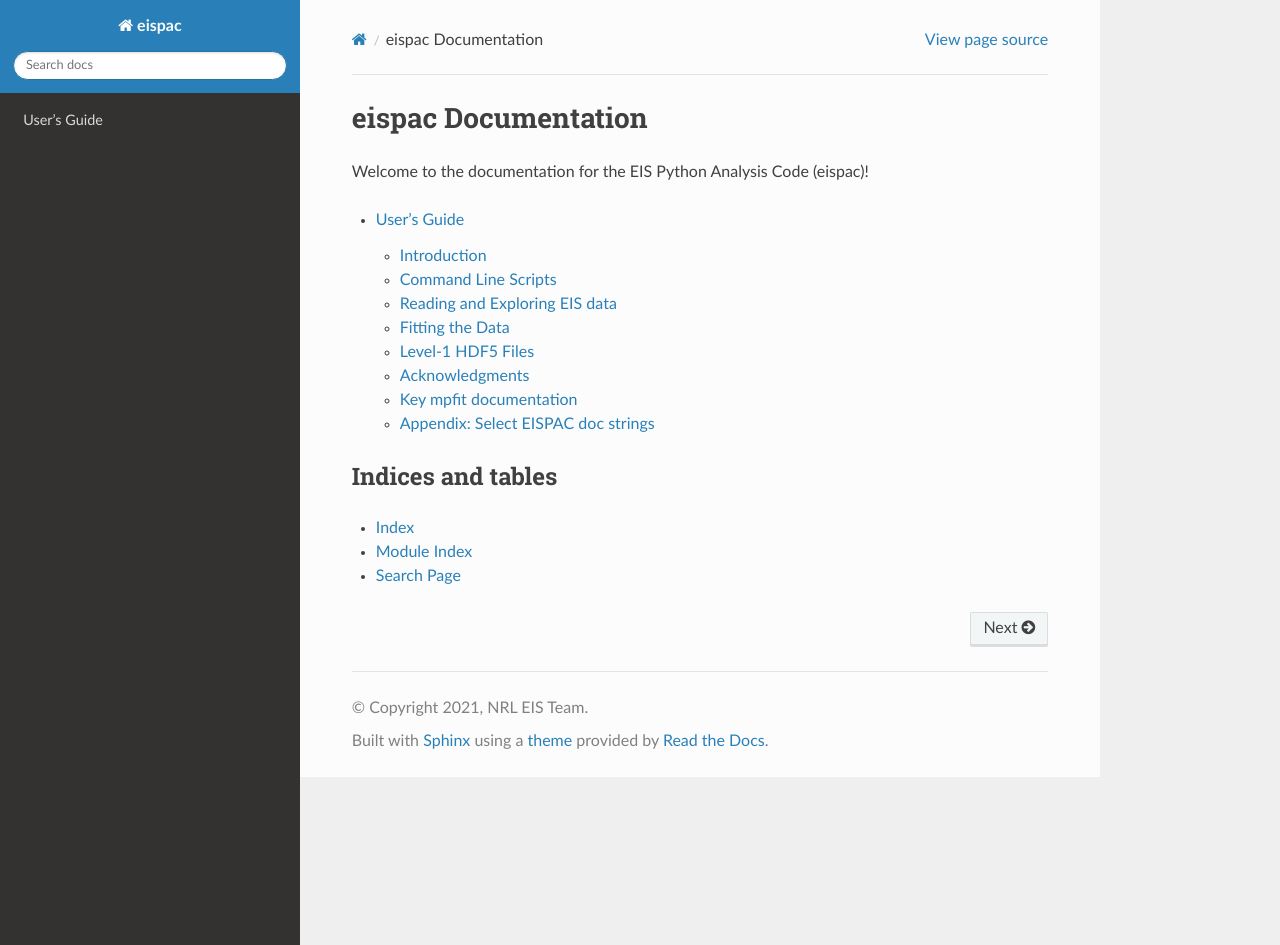
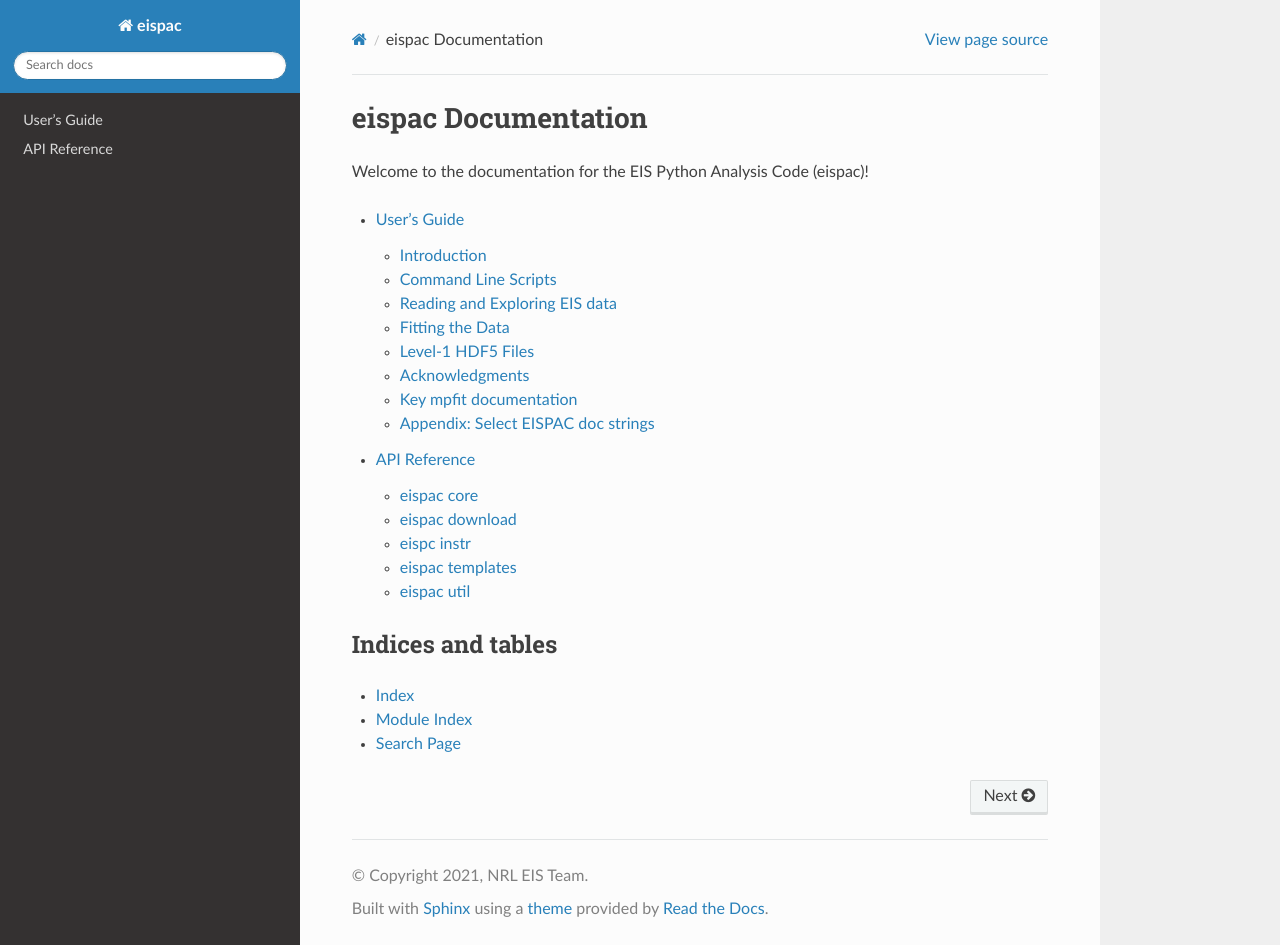
Before and after one commit to USNavalResearchLaboratory/eispac, a Sphinx documentation site: the page built from docs/index.rst, in a window 1280 px wide and 945 px high. Built offline with Sphinx 7.4.7 and the Read the Docs theme 2.0.0, drawn with Linux system fonts in a browser that asks for light colours.

```diff
--- /dev/null
+++ b/docs/code_reference/eispac_core.rst
@@ -0,0 +1,5 @@
+eispac core
+===========
+
+.. automodapi:: eispac.core
+   :no-heading:
--- /dev/null
+++ b/docs/code_reference/eispac_download.rst
@@ -0,0 +1,5 @@
+eispac download
+===============
+
+.. automodapi:: eispac.download
+   :no-heading:
--- /dev/null
+++ b/docs/code_reference/eispac_instr.rst
@@ -0,0 +1,5 @@
+eispc instr
+===========
+
+.. automodapi:: eispac.instr
+   :no-heading:
--- /dev/null
+++ b/docs/code_reference/eispac_templates.rst
@@ -0,0 +1,5 @@
+eispac templates
+================
+
+.. automodapi:: eispac.templates
+   :no-heading:
--- /dev/null
+++ b/docs/code_reference/eispac_util.rst
@@ -0,0 +1,5 @@
+eispac util
+===========
+
+.. automodapi:: eispac.util
+  :no-heading:
--- /dev/null
+++ b/docs/code_reference/index.rst
@@ -0,0 +1,11 @@
+API Reference
+=============
+
+.. toctree::
+   :maxdepth: 1
+
+   eispac_core
+   eispac_download
+   eispac_instr
+   eispac_templates
+   eispac_util
--- a/docs/conf.py
+++ b/docs/conf.py
@@ -40,8 +40,8 @@ extensions = [
     'sphinx.ext.napoleon',
     'sphinx.ext.doctest',
     'sphinx.ext.mathjax',
-#    'sphinx_automodapi.automodapi',
-#    'sphinx_automodapi.smart_resolver',
+    'sphinx_automodapi.automodapi',
+    'sphinx_automodapi.smart_resolver',
 ]
 
 # Add any paths that contain templates here, relative to this directory.
--- a/docs/index.rst
+++ b/docs/index.rst
@@ -12,6 +12,7 @@ Welcome to the documentation for the EIS Python Analysis Code (eispac)!
    :maxdepth: 2
 
    guide/index
+   code_reference/index
 
 
 Indices and tables
```
Also changed, not shown: 1 other file.
